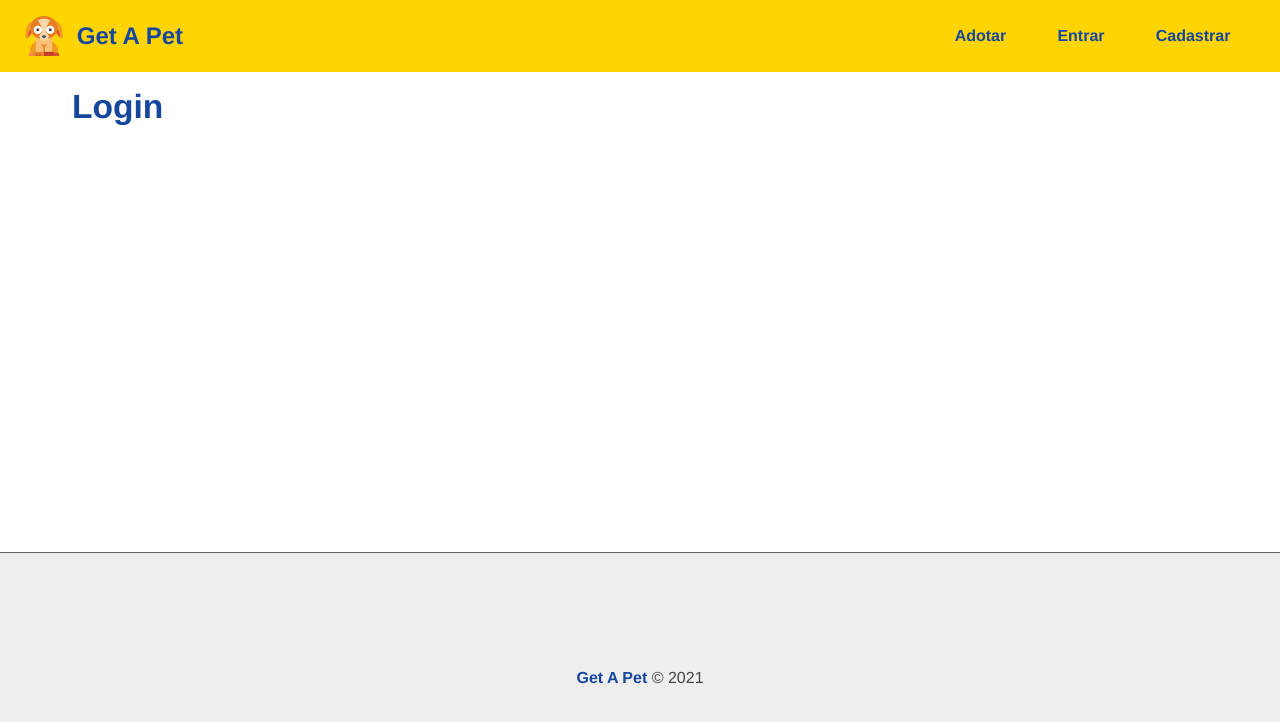
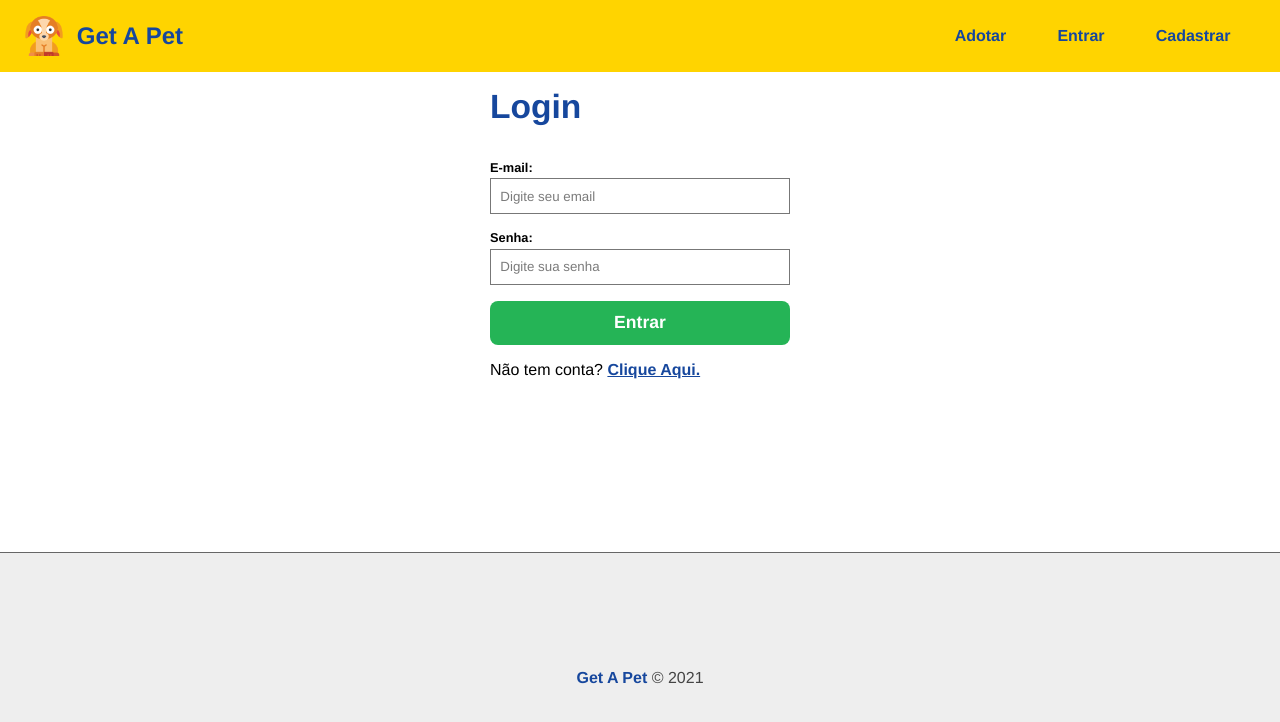
Before and after one commit to leonardorochedo/get-a-pet, a React (Vite) app in the folder frontend/: page /login in a window 1280 px wide. Shown: the top 722 px of the page. Built offline with nearby package versions, Linux system fonts and the light colour scheme.

Commit message:
create login page styles and structure

```diff
--- a/frontend/src/components/pages/Auth/Login.jsx
+++ b/frontend/src/components/pages/Auth/Login.jsx
@@ -1,9 +1,40 @@
-import React from 'react';
+import { useState, useContext } from 'react';
+
+import { Input } from '../../form/Input';
+import { Link } from 'react-router-dom';
+
+import '../../form/Form.css';
+
+// CONTEXT
+import { Context } from '../../../context/UserContext';
 
 export function Login() {
+
+    function handleChange() {
+
+    }
+
     return (
-        <section>
+        <section className='form_container'>
             <h1>Login</h1>
+            <form >
+                <Input
+                    text="E-mail"
+                    type="email"
+                    name="email"
+                    placeholder="Digite seu email"
+                    handleOnChange={handleChange}
+                />
+                <Input
+                    text="Senha"
+                    type="password"
+                    name="password"
+                    placeholder="Digite sua senha"
+                    handleOnChange={handleChange}
+                />
+                <input type="submit" value="Entrar" />
+            </form>
+            <p>Não tem conta? <Link to="/register">Clique Aqui.</Link></p>
         </section>
     );
 }
```
